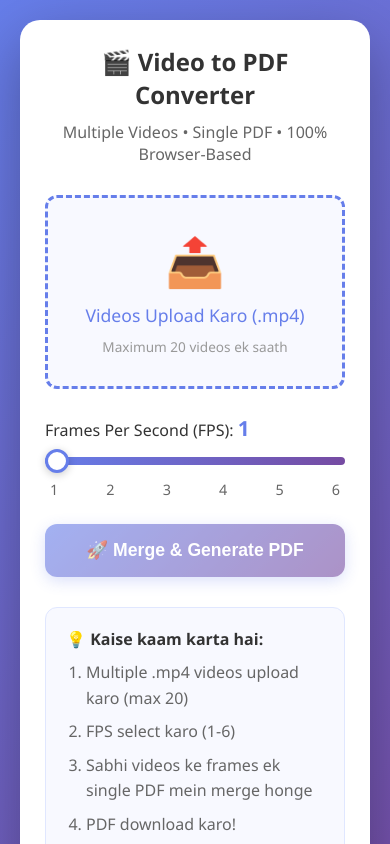
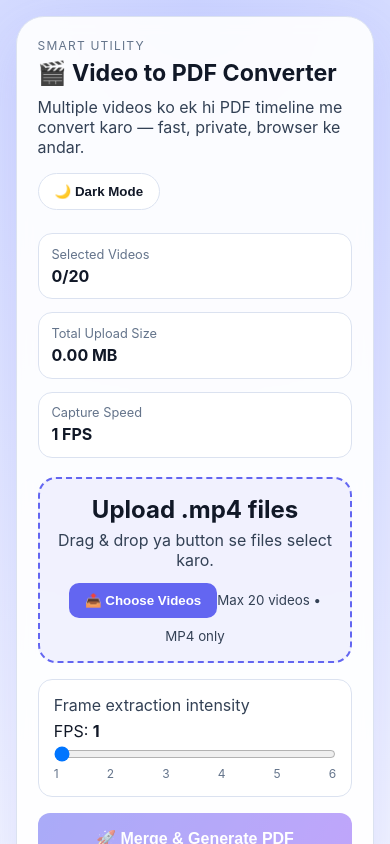
Before and after one commit to arvindg4u/video-to-pdf-converter, a React (Vite) app: page / in a window 390 px wide. Shown: the top 844 px of the page. Built offline with nearby package versions, Linux system fonts and the light colour scheme.

Commit message:
Redesign UI with responsive layout and theme toggle

```diff
--- a/src/App.css
+++ b/src/App.css
@@ -1,369 +1,278 @@
-.container {
-  background: white;
-  border-radius: 20px;
-  padding: 40px;
-  box-shadow: 0 20px 60px rgba(0, 0, 0, 0.3);
+.page-shell {
+  width: min(1200px, 100%);
+}
+
+.app-card {
+  border-radius: 28px;
+  padding: clamp(1rem, 2vw + 0.8rem, 2.2rem);
+  border: 1px solid var(--border-color);
+  background: var(--surface-elevated);
+  box-shadow: var(--shadow-soft);
+  backdrop-filter: blur(8px);
+}
+
+.hero {
+  display: flex;
+  justify-content: space-between;
+  gap: 1rem;
+  align-items: flex-start;
+  margin-bottom: 1.4rem;
+}
+
+.eyebrow {
+  letter-spacing: 0.1em;
+  text-transform: uppercase;
+  font-size: 0.75rem;
+  color: var(--text-muted);
+  margin-bottom: 0.4rem;
 }
 
 h1 {
-  color: #333;
-  text-align: center;
-  margin-bottom: 10px;
-  font-size: 2rem;
+  font-size: clamp(1.45rem, 3vw, 2.35rem);
+  color: var(--text-primary);
 }
 
 .subtitle {
-  text-align: center;
-  color: #666;
-  margin-bottom: 30px;
+  margin-top: 0.6rem;
+  color: var(--text-secondary);
+  max-width: 65ch;
 }
 
-.form {
+.theme-btn {
+  border: 1px solid var(--border-color);
+  background: var(--surface-muted);
+  color: var(--text-primary);
+  border-radius: 999px;
+  padding: 0.65rem 1rem;
+  cursor: pointer;
+  font-weight: 600;
+}
+
+.stats-strip {
+  display: grid;
+  grid-template-columns: repeat(3, minmax(0, 1fr));
+  gap: 0.8rem;
+  margin-bottom: 1.2rem;
+}
+
+.stat-tile {
+  border: 1px solid var(--border-color);
+  border-radius: 14px;
+  padding: 0.8rem;
+  background: var(--surface-muted);
   display: flex;
   flex-direction: column;
-  gap: 25px;
+  gap: 0.25rem;
 }
 
-.upload-section input[type="file"] {
+.stat-tile span {
+  font-size: 0.8rem;
+  color: var(--text-muted);
+}
+
+.stat-tile strong {
+  color: var(--text-primary);
+}
+
+.form-layout {
+  display: flex;
+  flex-direction: column;
+  gap: 1rem;
+}
+
+.upload-panel {
+  border: 2px dashed var(--brand);
+  background: color-mix(in oklab, var(--brand) 8%, transparent);
+  border-radius: 18px;
+  min-height: 180px;
+  display: grid;
+  place-items: center;
+  padding: 1rem;
+  text-align: center;
+  transition: 0.25s ease;
+}
+
+.upload-panel input {
   display: none;
 }
 
-.upload-label {
-  display: block;
-  padding: 40px;
-  border: 3px dashed #667eea;
-  border-radius: 12px;
-  text-align: center;
-  cursor: pointer;
-  transition: all 0.3s ease;
-  background: #f8f9ff;
+.upload-panel.drag-active {
+  transform: translateY(-2px);
+  border-color: var(--brand-strong);
+  background: color-mix(in oklab, var(--brand-strong) 14%, transparent);
 }
 
-.upload-label:hover {
-  border-color: #764ba2;
-  background: #f0f2ff;
-  transform: translateY(-2px);
+.upload-content h2 {
+  color: var(--text-primary);
+  margin-bottom: 0.35rem;
 }
 
-.upload-placeholder,
-.file-info {
-  display: flex;
-  flex-direction: column;
-  gap: 10px;
-  align-items: center;
-  font-size: 1.1rem;
-  color: #667eea;
-  font-weight: 500;
+.upload-content p,
+.upload-content small {
+  color: var(--text-secondary);
 }
 
-.upload-placeholder span:first-child,
-.file-info span:first-child {
-  font-size: 3rem;
+.secondary-btn {
+  margin: 0.8rem 0 0.4rem;
+  border: none;
+  background: var(--brand);
+  color: white;
+  border-radius: 10px;
+  padding: 0.65rem 1rem;
+  cursor: pointer;
+  font-weight: 600;
 }
 
-.fps-section {
-  display: flex;
-  flex-direction: column;
-  gap: 15px;
+.control-panel,
+.files-list,
+.progress-details,
+.progress,
+.error {
+  border: 1px solid var(--border-color);
+  border-radius: 14px;
+  padding: 0.95rem;
+  background: var(--surface-muted);
 }
 
-.fps-section label {
-  color: #333;
-  font-size: 1rem;
+.control-panel label {
+  color: var(--text-secondary);
 }
 
-.fps-section label strong {
-  color: #667eea;
-  font-size: 1.3rem;
+.fps-headline {
+  margin: 0.35rem 0;
+  color: var(--text-primary);
 }
 
 .fps-slider {
   width: 100%;
-  height: 8px;
-  border-radius: 5px;
-  outline: none;
-  -webkit-appearance: none;
-  background: linear-gradient(to right, #667eea, #764ba2);
-}
-
-.fps-slider::-webkit-slider-thumb {
-  -webkit-appearance: none;
-  appearance: none;
-  width: 24px;
-  height: 24px;
-  border-radius: 50%;
-  background: white;
-  cursor: pointer;
-  box-shadow: 0 2px 8px rgba(0, 0, 0, 0.2);
-  border: 3px solid #667eea;
-}
-
-.fps-slider::-moz-range-thumb {
-  width: 24px;
-  height: 24px;
-  border-radius: 50%;
-  background: white;
-  cursor: pointer;
-  box-shadow: 0 2px 8px rgba(0, 0, 0, 0.2);
-  border: 3px solid #667eea;
 }
 
 .fps-labels {
   display: flex;
   justify-content: space-between;
-  color: #666;
-  font-size: 0.9rem;
-  padding: 0 5px;
-}
-
-.submit-btn {
-  padding: 16px 32px;
-  font-size: 1.1rem;
-  font-weight: 600;
-  color: white;
-  background: linear-gradient(135deg, #667eea 0%, #764ba2 100%);
-  border: none;
-  border-radius: 12px;
-  cursor: pointer;
-  transition: all 0.3s ease;
-  box-shadow: 0 4px 15px rgba(102, 126, 234, 0.4);
-}
-
-.submit-btn:hover:not(:disabled) {
-  transform: translateY(-2px);
-  box-shadow: 0 6px 20px rgba(102, 126, 234, 0.6);
-}
-
-.submit-btn:disabled {
-  opacity: 0.6;
-  cursor: not-allowed;
-}
-
-.progress {
-  padding: 15px;
-  background: #e7f3ff;
-  border-left: 4px solid #2196f3;
-  border-radius: 8px;
-  color: #1976d2;
-  font-weight: 500;
-  text-align: center;
-}
-
-.error {
-  padding: 15px;
-  background: #ffebee;
-  border-left: 4px solid #f44336;
-  border-radius: 8px;
-  color: #c62828;
-  font-weight: 500;
-  text-align: center;
-}
-
-.info {
-  margin-top: 30px;
-  padding: 20px;
-  background: #f8f9ff;
-  border-radius: 12px;
-  border: 1px solid #e0e7ff;
-}
-
-.info p {
-  color: #333;
-  margin-bottom: 10px;
-  font-size: 1rem;
-}
-
-.info ol {
-  margin-left: 20px;
-  color: #666;
-}
-
-.info ol li {
-  margin: 8px 0;
-  line-height: 1.6;
-}
-
-.file-size {
-  font-size: 0.9rem;
-  color: #999;
-  font-weight: normal;
-}
-
-.hint {
-  font-size: 0.85rem;
-  color: #999;
-  font-weight: normal;
-}
-
-.features {
-  display: flex;
-  gap: 10px;
-  flex-wrap: wrap;
-  margin-top: 15px;
-  justify-content: center;
-}
-
-.badge {
-  display: inline-block;
-  padding: 6px 12px;
-  background: linear-gradient(135deg, #667eea 0%, #764ba2 100%);
-  color: white;
-  border-radius: 20px;
-  font-size: 0.85rem;
-  font-weight: 600;
-}
-
-.files-list {
-  background: #f8f9ff;
-  padding: 20px;
-  border-radius: 12px;
-  border: 1px solid #e0e7ff;
+  font-size: 0.75rem;
+  color: var(--text-muted);
 }
 
 .files-list h3 {
-  color: #333;
-  margin-bottom: 15px;
-  font-size: 1rem;
+  margin-bottom: 0.65rem;
+  color: var(--text-primary);
 }
 
 .files-grid {
-  display: flex;
-  flex-direction: column;
-  gap: 10px;
-  max-height: 300px;
-  overflow-y: auto;
+  display: grid;
+  gap: 0.55rem;
+  max-height: 280px;
+  overflow: auto;
 }
 
 .file-item {
-  display: flex;
+  display: grid;
+  grid-template-columns: 1fr auto auto;
+  gap: 0.5rem;
   align-items: center;
-  justify-content: space-between;
-  padding: 12px 15px;
-  background: white;
-  border-radius: 8px;
-  border: 1px solid #e0e7ff;
-  gap: 10px;
+  border: 1px solid var(--border-color);
+  background: var(--surface-elevated);
+  border-radius: 10px;
+  padding: 0.55rem;
+}
+
+.file-name,
+.file-size-small {
+  color: var(--text-secondary);
 }
 
 .file-name {
-  flex: 1;
-  color: #333;
-  font-size: 0.9rem;
   overflow: hidden;
   text-overflow: ellipsis;
   white-space: nowrap;
 }
 
-.file-size-small {
-  color: #999;
-  font-size: 0.85rem;
-  min-width: 60px;
-  text-align: right;
-}
-
 .remove-btn {
-  background: #ff4444;
+  border: none;
+  background: #e5484d;
   color: white;
-  border: none;
-  border-radius: 50%;
-  width: 24px;
-  height: 24px;
+  width: 26px;
+  height: 26px;
+  border-radius: 999px;
   cursor: pointer;
-  font-size: 14px;
-  display: flex;
-  align-items: center;
-  justify-content: center;
-  transition: all 0.2s ease;
-  flex-shrink: 0;
-}
-
-.remove-btn:hover {
-  background: #cc0000;
-  transform: scale(1.1);
-}
-
-.progress-details {
-  background: #f0f2ff;
-  padding: 20px;
-  border-radius: 12px;
-  border: 2px solid #667eea;
 }
 
 .progress-bar-container {
   width: 100%;
-  height: 24px;
-  background: #e0e7ff;
-  border-radius: 12px;
+  height: 12px;
+  border-radius: 999px;
+  background: var(--border-color);
   overflow: hidden;
-  margin-bottom: 12px;
+  margin-bottom: 0.6rem;
 }
 
 .progress-bar-fill {
   height: 100%;
-  background: linear-gradient(90deg, #667eea 0%, #764ba2 100%);
-  transition: width 0.3s ease;
-  display: flex;
-  align-items: center;
-  justify-content: center;
-  color: white;
-  font-weight: 600;
-  font-size: 0.85rem;
+  background: linear-gradient(90deg, var(--brand), var(--brand-strong));
 }
 
 .progress-stats {
   display: flex;
   justify-content: space-between;
-  color: #667eea;
-  font-weight: 600;
-  font-size: 0.9rem;
+  font-size: 0.82rem;
+  color: var(--text-secondary);
 }
 
-.files-grid::-webkit-scrollbar {
-  width: 8px;
+.submit-btn {
+  border: none;
+  border-radius: 12px;
+  padding: 0.95rem;
+  font-weight: 700;
+  font-size: 1rem;
+  color: white;
+  background: linear-gradient(120deg, var(--brand), var(--brand-strong));
+  cursor: pointer;
 }
 
-.files-grid::-webkit-scrollbar-track {
-  background: #f1f1f1;
-  border-radius: 4px;
+.submit-btn:disabled,
+.secondary-btn:disabled {
+  opacity: 0.55;
+  cursor: not-allowed;
 }
 
-.files-grid::-webkit-scrollbar-thumb {
-  background: #667eea;
-  border-radius: 4px;
+.progress {
+  border-left: 5px solid #3a86ff;
+  color: var(--text-primary);
 }
 
-.files-grid::-webkit-scrollbar-thumb:hover {
-  background: #764ba2;
+.error {
+  border-left: 5px solid #e5484d;
+  color: var(--text-primary);
 }
 
-@media (max-width: 600px) {
-  .container {
-    padding: 25px;
+@media (max-width: 860px) {
+  .stats-strip {
+    grid-template-columns: 1fr;
   }
 
-  h1 {
-    font-size: 1.5rem;
+  .hero {
+    flex-direction: column;
   }
+}
 
-  .upload-label {
-    padding: 30px 20px;
-  }
-
+@media (max-width: 640px) {
   .file-item {
-    flex-direction: column;
-    align-items: flex-start;
+    grid-template-columns: 1fr auto;
   }
 
   .file-size-small {
-    text-align: left;
+    grid-column: 1/2;
   }
 
   .remove-btn {
-    align-self: flex-end;
+    grid-column: 2/3;
+    grid-row: 1/3;
+    place-self: center;
   }
 
   .progress-stats {
     flex-direction: column;
-    gap: 5px;
+    gap: 0.2rem;
   }
 }
--- a/src/App.jsx
+++ b/src/App.jsx
@@ -1,4 +1,4 @@
-import { useState, useRef } from 'react'
+import { useEffect, useRef, useState } from 'react'
 import { jsPDF } from 'jspdf'
 import './App.css'
 
@@ -11,16 +11,33 @@ function App() {
   const [currentVideo, setCurrentVideo] = useState(0)
   const [totalFrames, setTotalFrames] = useState(0)
   const [processedFrames, setProcessedFrames] = useState(0)
+  const [dragActive, setDragActive] = useState(false)
+  const [theme, setTheme] = useState('light')
+  const fileInputRef = useRef(null)
 
-  const handleFileChange = (e) => {
-    const selectedFiles = Array.from(e.target.files)
+  useEffect(() => {
+    const savedTheme = localStorage.getItem('theme')
+    const prefersDark = window.matchMedia('(prefers-color-scheme: dark)').matches
+    const initialTheme = savedTheme || (prefersDark ? 'dark' : 'light')
 
+    setTheme(initialTheme)
+    document.documentElement.setAttribute('data-theme', initialTheme)
+  }, [])
+
+  const toggleTheme = () => {
+    const nextTheme = theme === 'light' ? 'dark' : 'light'
+    setTheme(nextTheme)
+    localStorage.setItem('theme', nextTheme)
+    document.documentElement.setAttribute('data-theme', nextTheme)
+  }
+
+  const validateAndSetFiles = (selectedFiles) => {
     if (selectedFiles.length > 20) {
       setError('Maximum 20 videos upload kar sakte ho!')
       return
     }
 
-    const validFiles = selectedFiles.filter(file => file.type === 'video/mp4')
+    const validFiles = selectedFiles.filter((file) => file.type === 'video/mp4')
 
     if (validFiles.length !== selectedFiles.length) {
       setError('Sirf .mp4 video files upload kar sakte ho!')
@@ -30,6 +47,19 @@ function App() {
       setFiles(validFiles)
       setError('')
     }
+  }
+
+  const handleFileChange = (e) => {
+    validateAndSetFiles(Array.from(e.target.files || []))
+  }
+
+  const handleDrop = (e) => {
+    e.preventDefault()
+    setDragActive(false)
+    if (loading) {
+      return
+    }
+    validateAndSetFiles(Array.from(e.dataTransfer.files || []))
   }
 
   const removeFile = (index) => {
@@ -77,7 +107,7 @@ function App() {
     for (let i = 0; i < frameCount; i++) {
       const time = i * interval
       await seekToTime(video, time)
-      await new Promise(resolve => setTimeout(resolve, 50))
+      await new Promise((resolve) => setTimeout(resolve, 50))
 
       const frameData = captureFrame(video, canvas)
       frames.push({
@@ -88,7 +118,7 @@ function App() {
         timestamp: time.toFixed(2)
       })
 
-      setProcessedFrames(prev => prev + 1)
+      setProcessedFrames((prev) => prev + 1)
     }
 
     URL.revokeObjectURL(videoUrl)
@@ -177,7 +207,6 @@ function App() {
         setTotalFrames(0)
         setProcessedFrames(0)
       }, 3000)
-
     } catch (err) {
       console.error('Error:', err)
       setError(`Error: ${err.message || 'Kuch galat ho gaya. Phir se try karo!'}`)
@@ -186,33 +215,50 @@ function App() {
     }
   }
 
+  const totalSizeInMb = (files.reduce((acc, file) => acc + file.size, 0) / (1024 * 1024)).toFixed(2)
+
   return (
-    <div className="container">
-      <div className="header">
+    <div className="page-shell">
+      <main className="app-card">
+        <header className="hero">
+          <div>
+            <p className="eyebrow">Smart Utility</p>
             <h1>🎬 Video to PDF Converter</h1>
-        <p className="subtitle">Multiple Videos • Single PDF • 100% Browser-Based</p>
+            <p className="subtitle">Multiple videos ko ek hi PDF timeline me convert karo — fast, private, browser ke andar.</p>
           </div>
+          <button type="button" className="theme-btn" onClick={toggleTheme}>
+            {theme === 'light' ? '🌙 Dark Mode' : '☀️ Light Mode'}
+          </button>
+        </header>
 
-      <form onSubmit={handleSubmit} className="form">
-        <div className="upload-section">
-          <label htmlFor="video-upload" className="upload-label">
-            {files.length > 0 ? (
-              <div className="file-info">
-                <span>📹</span>
-                <span>{files.length} video{files.length > 1 ? 's' : ''} selected</span>
-                <span className="file-size">
-                  {(files.reduce((acc, f) => acc + f.size, 0) / (1024 * 1024)).toFixed(2)} MB
-                </span>
+        <section className="stats-strip" aria-label="Quick stats">
+          <div className="stat-tile">
+            <span>Selected Videos</span>
+            <strong>{files.length}/20</strong>
           </div>
-            ) : (
-              <div className="upload-placeholder">
-                <span>📤</span>
-                <span>Videos Upload Karo (.mp4)</span>
-                <span className="hint">Maximum 20 videos ek saath</span>
+          <div className="stat-tile">
+            <span>Total Upload Size</span>
+            <strong>{totalSizeInMb} MB</strong>
           </div>
-            )}
-          </label>
+          <div className="stat-tile">
+            <span>Capture Speed</span>
+            <strong>{fps} FPS</strong>
+          </div>
+        </section>
+
+        <form onSubmit={handleSubmit} className="form-layout">
+          <section
+            className={`upload-panel ${dragActive ? 'drag-active' : ''}`}
+            onDragEnter={(e) => {
+              e.preventDefault()
+              if (!loading) setDragActive(true)
+            }}
+            onDragOver={(e) => e.preventDefault()}
+            onDragLeave={() => setDragActive(false)}
+            onDrop={handleDrop}
+          >
             <input
+              ref={fileInputRef}
               id="video-upload"
               type="file"
               accept="video/mp4"
@@ -220,40 +266,28 @@ function App() {
               onChange={handleFileChange}
               disabled={loading}
             />
-        </div>
 
-        {files.length > 0 && (
-          <div className="files-list">
-            <h3>Selected Videos ({files.length}/20):</h3>
-            <div className="files-grid">
-              {files.map((file, index) => (
-                <div key={index} className="file-item">
-                  <span className="file-name">
-                    {index + 1}. {file.name}
-                  </span>
-                  <span className="file-size-small">
-                    {(file.size / (1024 * 1024)).toFixed(1)} MB
-                  </span>
-                  {!loading && (
+            <div className="upload-content">
+              <h2>Upload .mp4 files</h2>
+              <p>Drag & drop ya button se files select karo.</p>
               <button
                 type="button"
-                      onClick={() => removeFile(index)}
-                      className="remove-btn"
-                      title="Remove"
+                className="secondary-btn"
+                disabled={loading}
+                onClick={() => fileInputRef.current?.click()}
               >
-                      ✕
+                📤 Choose Videos
               </button>
-                  )}
+              <small>Max 20 videos • MP4 only</small>
             </div>
-              ))}
+          </section>
+
+          <section className="control-panel">
+            <label htmlFor="fps-select">Frame extraction intensity</label>
+            <div className="fps-headline">
+              <span>FPS: </span>
+              <strong>{fps}</strong>
             </div>
-          </div>
-        )}
-
-        <div className="fps-section">
-          <label htmlFor="fps-select">
-            Frames Per Second (FPS): <strong>{fps}</strong>
-          </label>
             <input
               id="fps-select"
               type="range"
@@ -272,7 +306,33 @@ function App() {
               <span>5</span>
               <span>6</span>
             </div>
+          </section>
+
+          {files.length > 0 && (
+            <section className="files-list">
+              <h3>Selected Videos</h3>
+              <div className="files-grid">
+                {files.map((file, index) => (
+                  <article key={index} className="file-item">
+                    <span className="file-name" title={file.name}>
+                      {index + 1}. {file.name}
+                    </span>
+                    <span className="file-size-small">{(file.size / (1024 * 1024)).toFixed(1)} MB</span>
+                    {!loading && (
+                      <button
+                        type="button"
+                        onClick={() => removeFile(index)}
+                        className="remove-btn"
+                        title="Remove"
+                      >
+                        ✕
+                      </button>
+                    )}
+                  </article>
+                ))}
               </div>
+            </section>
+          )}
 
           {loading && totalFrames > 0 && (
             <div className="progress-details">
@@ -301,22 +361,7 @@ function App() {
           {progress && <div className="progress">{progress}</div>}
           {error && <div className="error">{error}</div>}
         </form>
-
-      <div className="info">
-        <p>💡 <strong>Kaise kaam karta hai:</strong></p>
-        <ol>
-          <li>Multiple .mp4 videos upload karo (max 20)</li>
-          <li>FPS select karo (1-6)</li>
-          <li>Sabhi videos ke frames ek single PDF mein merge honge</li>
-          <li>PDF download karo!</li>
-        </ol>
-        <div className="features">
-          <span className="badge">✅ Multiple Videos</span>
-          <span className="badge">✅ Single PDF</span>
-          <span className="badge">✅ Zero Server</span>
-          <span className="badge">✅ Privacy First</span>
-        </div>
-      </div>
+      </main>
     </div>
   )
 }
--- a/src/index.css
+++ b/src/index.css
@@ -4,22 +4,42 @@
   box-sizing: border-box;
 }
 
+:root {
+  --bg-main: #f4f6ff;
+  --surface-elevated: rgba(255, 255, 255, 0.9);
+  --surface-muted: #ffffff;
+  --text-primary: #111827;
+  --text-secondary: #334155;
+  --text-muted: #64748b;
+  --border-color: #dbe2f0;
+  --brand: #6366f1;
+  --brand-strong: #8b5cf6;
+  --shadow-soft: 0 20px 55px rgba(99, 102, 241, 0.14);
+}
+
+:root[data-theme='dark'] {
+  --bg-main: #0b1020;
+  --surface-elevated: rgba(15, 23, 42, 0.92);
+  --surface-muted: #111a30;
+  --text-primary: #e5e7eb;
+  --text-secondary: #cbd5e1;
+  --text-muted: #94a3b8;
+  --border-color: #24304a;
+  --brand: #7c83ff;
+  --brand-strong: #a78bfa;
+  --shadow-soft: 0 25px 50px rgba(5, 8, 20, 0.6);
+}
+
 body {
-  font-family: 'Segoe UI', Tahoma, Geneva, Verdana, sans-serif;
-  background: linear-gradient(135deg, #667eea 0%, #764ba2 100%);
+  font-family: Inter, 'Segoe UI', Tahoma, Geneva, Verdana, sans-serif;
   min-height: 100vh;
-  display: flex;
-  justify-content: center;
-  align-items: center;
-  padding: 20px;
+  background: radial-gradient(circle at top, color-mix(in oklab, var(--brand) 25%, var(--bg-main)), var(--bg-main));
+  color: var(--text-primary);
+  padding: 1rem;
 }
 
 #root {
-  width: 100%;
-  max-width: 700px;
+  min-height: calc(100vh - 2rem);
+  display: grid;
+  place-items: center;
 }
-
-.header {
-  text-align: center;
-  margin-bottom: 20px;
-}
```
Also changed, not shown: 1 other file (tests, documents, lock files or other folders). Lines whose indentation alone changed are shown as unchanged.
